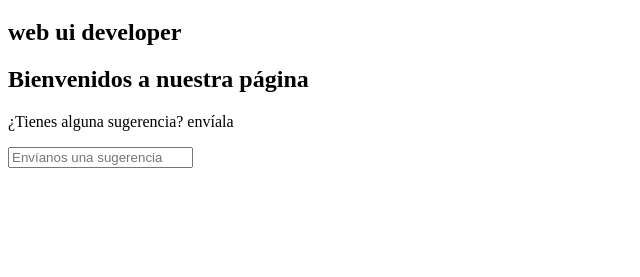
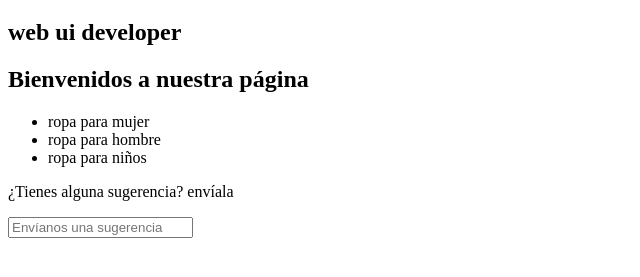
Before and after one commit to Maria0303/prueba, a plain HTML site: page index.html in a window 1280 px wide. Shown: the part 61-338 px from the top of the page, without its empty margins (0-640 px from the left). Drawn offline with Linux system fonts and the light colour scheme.

Commit message:
Agregue una lista

```diff
--- a/index.html
+++ b/index.html
@@ -7,6 +7,11 @@
     <h1>Página de prueba :D</h1>
     <h2>web ui developer</h2>
     <h2>Bienvenidos a nuestra página</h2>
+    <ul>
+        <li>ropa para mujer</li>
+        <li>ropa para hombre</li>
+        <li>ropa para niños</li>
+    </ul>
     <p>¿Tienes alguna sugerencia? envíala</p>
     <input type="text" placeholder="Envíanos una sugerencia">
 </body>
```
